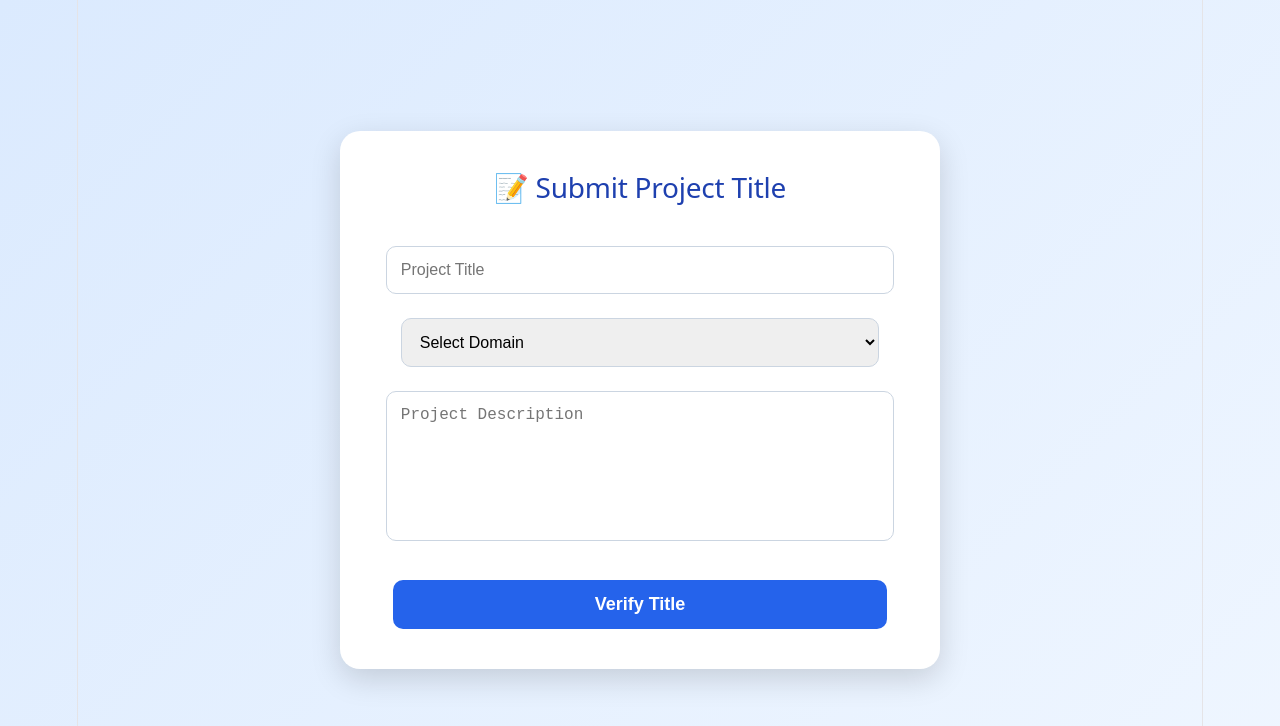
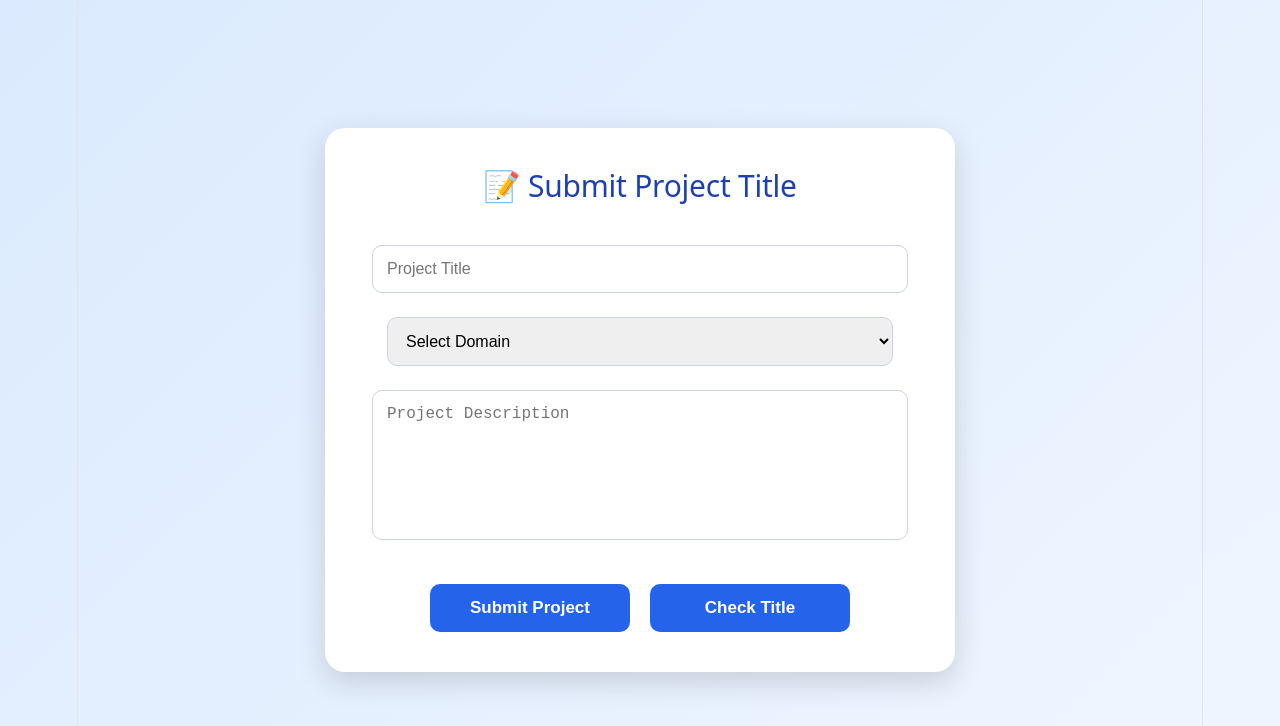
Before and after one commit to Prakalya-0912/Online-title-verification-system--frontend, a React (Vite) app: page /submit in a window 1280 px wide. Shown: the top 726 px of the page. Built offline with nearby package versions, Linux system fonts and the light colour scheme.

Commit message:
Update TitleSubmission page with Check Title button

```diff
--- a/src/components/TitleSubmission.jsx
+++ b/src/components/TitleSubmission.jsx
@@ -3,59 +3,37 @@ import { useNavigate } from "react-router-dom";
 import "../styles/TitleSubmission.css";
 
 function TitleSubmission() {
-
   const navigate = useNavigate();
 
   const [title, setTitle] = useState("");
   const [domain, setDomain] = useState("");
   const [description, setDescription] = useState("");
 
-  const checkTitle = async () => {
-
+  const submitTitle = () => {
     if (title.trim() === "") {
-      alert("Enter Project Title");
+      alert("Please enter the project title.");
       return;
     }
 
-    try {
+    // Store details locally
+    localStorage.setItem(
+      "projectDetails",
+      JSON.stringify({
+        title,
+        domain,
+        description,
+      })
+    );
 
-      const response = await fetch("https://online-title-verification-system-backend.onrender.com/api/titles/verify", {
-        method: "POST",
-        headers: {
-          "Content-Type": "application/json"
-        },
-        body: JSON.stringify({
-          titleName: title
-        })
-      });
+    alert("Project details submitted successfully!");
 
-      const data = await response.text();
-
-      const result = {
-        title: title,
-        domain: domain,
-        description: description,
-        similarity: data.includes("Similar") ? "100%" : "0%",
-        status: data
-      };
-
-      localStorage.setItem("result", JSON.stringify(result));
-
-      navigate("/result");
-
-    } catch (error) {
-  console.error(error);
-  alert(error.message);
-}
-
+    // Navigate to Check Title page
+    navigate("/checktitle");
   };
 
   return (
-
     <div className="submit-container">
-
       <div className="submit-card">
-
         <h2>📝 Submit Project Title</h2>
 
         <input
@@ -84,16 +62,18 @@ function TitleSubmission() {
           onChange={(e) => setDescription(e.target.value)}
         />
 
-        <button onClick={checkTitle}>
-          Verify Title
-        </button>
+        <div className="button-group">
+          <button onClick={submitTitle}>
+            Submit Project
+          </button>
 
+          <button onClick={() => navigate("/checktitle")}>
+            Check Title
+          </button>
+        </div>
       </div>
-
     </div>
-
   );
-
 }
 
 export default TitleSubmission;
--- a/src/styles/TitleSubmission.css
+++ b/src/styles/TitleSubmission.css
@@ -14,16 +14,16 @@ body {
 
 .submit-card {
     background: white;
-    width: 520px;
+    width: 550px;
     padding: 40px;
     border-radius: 20px;
-    box-shadow: 0 10px 30px rgba(0,0,0,0.15);
+    box-shadow: 0 10px 30px rgba(0, 0, 0, 0.15);
     text-align: center;
 }
 
 .submit-card h2 {
     color: #1e40af;
-    font-size: 28px;
+    font-size: 30px;
     margin-bottom: 30px;
 }
 
@@ -37,12 +37,14 @@ body {
     border-radius: 10px;
     font-size: 16px;
     outline: none;
+    transition: 0.3s;
 }
 
 .submit-card input:focus,
 .submit-card select:focus,
 .submit-card textarea:focus {
     border-color: #2563eb;
+    box-shadow: 0 0 8px rgba(37, 99, 235, 0.3);
 }
 
 .submit-card textarea {
@@ -50,21 +52,44 @@ body {
     resize: none;
 }
 
-.submit-card button {
-    width: 95%;
+/* Two buttons side by side */
+.button-group {
+    display: flex;
+    justify-content: center;
+    gap: 20px;
+    margin-top: 25px;
+}
+
+.button-group button {
+    width: 200px;
     padding: 14px;
-    margin-top: 20px;
     background: #2563eb;
     color: white;
     border: none;
     border-radius: 10px;
-    font-size: 18px;
+    font-size: 17px;
     font-weight: bold;
     cursor: pointer;
     transition: 0.3s;
 }
 
-.submit-card button:hover {
+.button-group button:hover {
     background: #1d4ed8;
-    transform: scale(1.02);
+    transform: scale(1.05);
 }
+
+/* Mobile Responsive */
+@media (max-width: 600px) {
+    .submit-card {
+        width: 90%;
+        padding: 25px;
+    }
+
+    .button-group {
+        flex-direction: column;
+    }
+
+    .button-group button {
+        width: 100%;
+    }
+}
```
